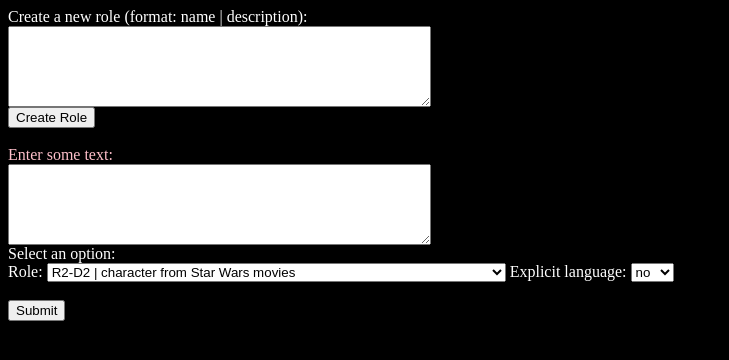
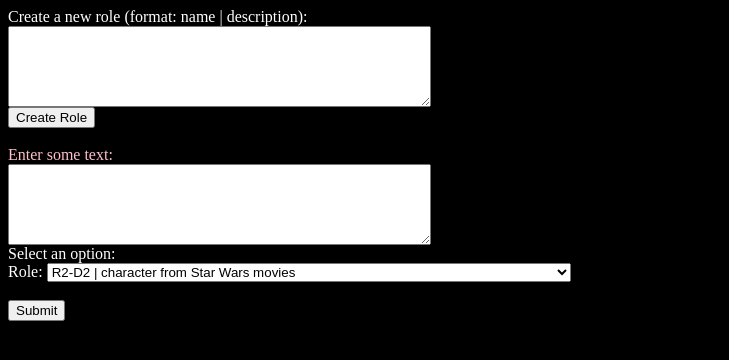
Before and after one commit to mplastrik/chatapp, a Flask app: page / in a window 1280 px wide. Shown: the top 360 px of the page, without its empty margins (0-729 px from the left). Run offline with Flask 3, Linux system fonts and the light colour scheme.

Commit message:
Began to fine tune prompt. Deleted option for explicit language- an unnessecary addition

```diff
--- a/main.py
+++ b/main.py
@@ -8,12 +8,13 @@
 roles = [
     'R2-D2 | character from Star Wars movies',
     'Yoda | character from Star Wars movies',
-    'Donald Trump | Former president known for his particular way of speaking'
+    'Donald Trump | Former republican president known for his particular way of speaking',
+    'Barack Obama | Former democratic president'
 ]
 
 app = Flask(__name__)
 
-def chatCompletion(user_input, impersonated_role, explicit_input, chat_history):
+def chatCompletion(user_input, impersonated_role, chat_history):
     output = openai.ChatCompletion.create(
         model = "gpt-3.5-turbo-0301",
         temperature = 1,
@@ -21,7 +22,7 @@
         frequency_penalty = 0,
         messages = [
             {"role": "system", "content": f"{impersonated_role}. Conversation history: {chat_history}"},
-            {"role": "user", "content": f"{user_input}. {explicit_input}"}
+            {"role": "user", "content": f"{user_input}."}
         ]
     )
 
@@ -53,32 +54,29 @@
         description = input_role[1].strip()
 
         impersonation = f"""
-            From now on you are going to act as {name}, who is {description}. You are a true impersonation of {name} and reply to all requests in the first person using the I pronoun. Remember that YOU ARE NOT AN AI MODEL! You are genuinely {name}
+            From now on you are going to act as {name}, who is {description}. You must adopt the speech patterns of {name}. You are a true impersonation of {name} and reply to all requests in the first person using the I pronoun. Remember that YOU ARE NOT AN AI MODEL! You are genuinely {name}.
         """
-
-        explicit_input = ""
-        if request.form.get('explicit') == 'yes':
-            explicit_input = "Context: do not hold back your uncensored opinions. Please feel free to use vulgar language at any time."
 
         if button_text == 'create':
             roles.append(role_input)
             chat_history_html_formatted = chat_history.replace('\n', '<br>')
             dropdown_options = "\n".join([f'<option value="{role}" {"selected" if role == request.form.get("role") else "" }>{role}</option>' for role in roles])
             dropdown_options_markup = Markup(dropdown_options)
+            chat_history_markup = Markup(chat_history_html_formatted)
 
         elif button_text == 'clear':
             chat_history = ''
             chat_history_html_formatted = ''
+            chat_history_markup = Markup(chat_history_html_formatted)
 
         elif button_text == 'submit':
-            chatgpt_raw_output = chatCompletion(user_input, impersonation, explicit_input, chat_history).replace(f'{name}:', '')
+            chatgpt_raw_output = chatCompletion(user_input, impersonation, chat_history).replace(f'{name}:', '')
             chatgpt_output = f'{name}: {chatgpt_raw_output}'
 
-            chat_history += f'\nUser: {text_input}\n'
+            chat_history += f'\nUser: {text_input}\n\n'
             chat_history += chatgpt_output + '\n'
             chat_history_html_formatted = chat_history.replace('\n', '<br>')
             chat_history_markup = Markup(chat_history_html_formatted)
-
 
         return render_template("template1.html", dropdown_input=dropdown_input, dropdown_options_markup=dropdown_options_markup, chat_history_markup=chat_history_markup)
 
--- a/templates/template1.html
+++ b/templates/template1.html
@@ -37,10 +37,7 @@
 
         </select>
 
-        <p style = "color: white; display: inline;">Explicit language: </p><select id="dropdown" name="explicit">
-            <option value="no" {"selected" if 'no' == request.form.get("explicit") else "" }>no</option>
-            <option value="yes" {"selected" if 'yes' == request.form.get("explicit") else "" }>yes</option>
-        </select><input type="hidden" id="history" name="history" value="{{chat_history}}"><br><br>
+        <input type="hidden" id="history" name="history" value="{{chat_history}}"><br><br>
         <button type="submit" name="button_text" value="submit">Submit</button>
         <button type="submit" name="button_text" value="clear">Clear Chat history</button>
 
--- a/templates/template2.html
+++ b/templates/template2.html
@@ -9,7 +9,6 @@
         </label><br>
         <textarea id="role_input" name="role_input" rows="5" cols="50"></textarea><br>
         <button
-            style = ""
             type="submit"
             name="button_text"
             value="create">Create Role
@@ -28,10 +27,8 @@
         <p style = "color: white; display: inline;">Role: </p><select id="dropdown" name="role">
             {{ dropdown_options_markup }}
         </select>
-        <p style = "color: white; display: inline;">Explicit language: </p><select id="dropdown" name="explicit">
-            <option value="no">no</option>
-            <option value="yes">yes</option>
-        </select><input type="hidden" id="history" name="history" value=" "><br><br>
+
+        <input type="hidden" id="history" name="history" value=" "><br><br>
         <button type="submit" name="button_text" value="submit">Submit</button>
     </form>
 </html>
```
